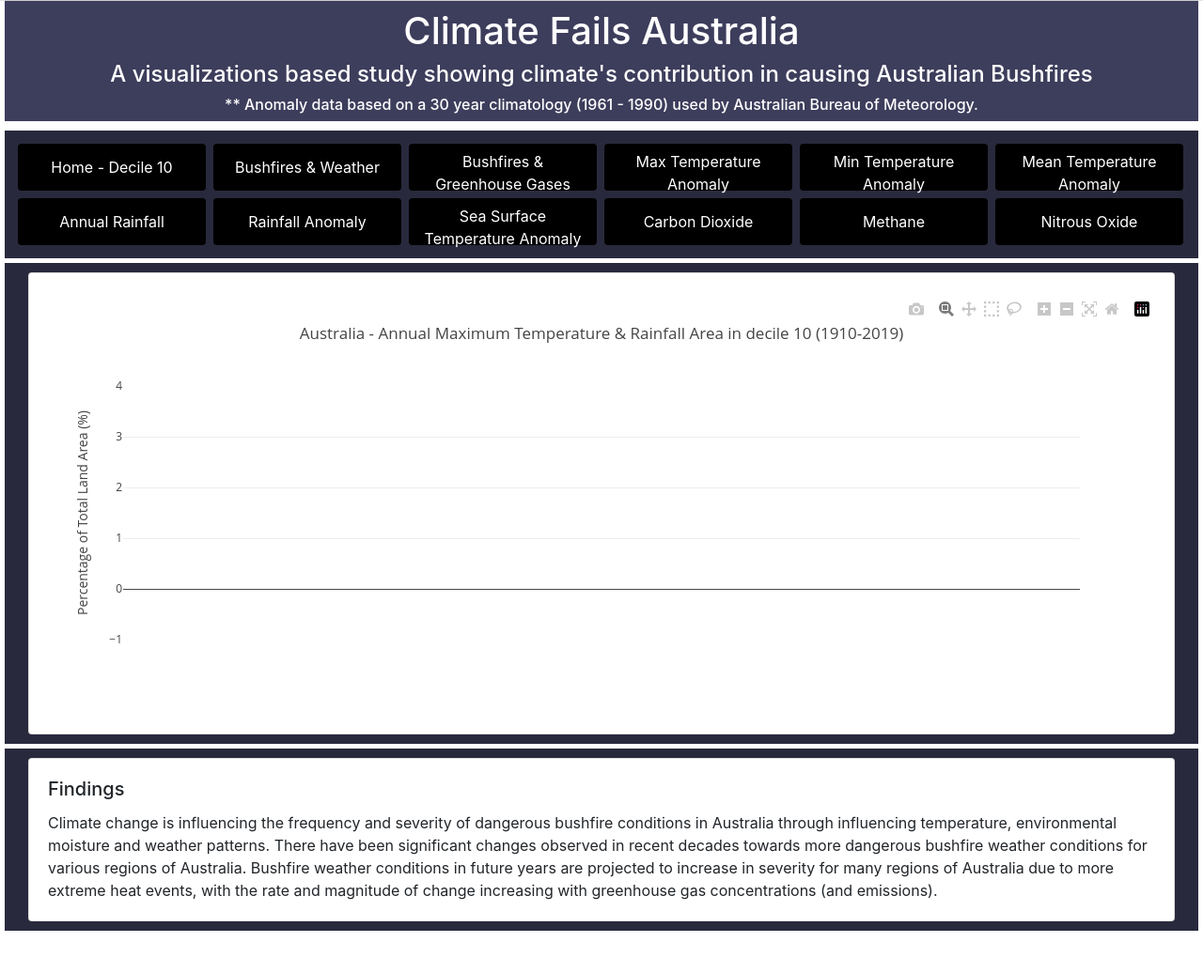
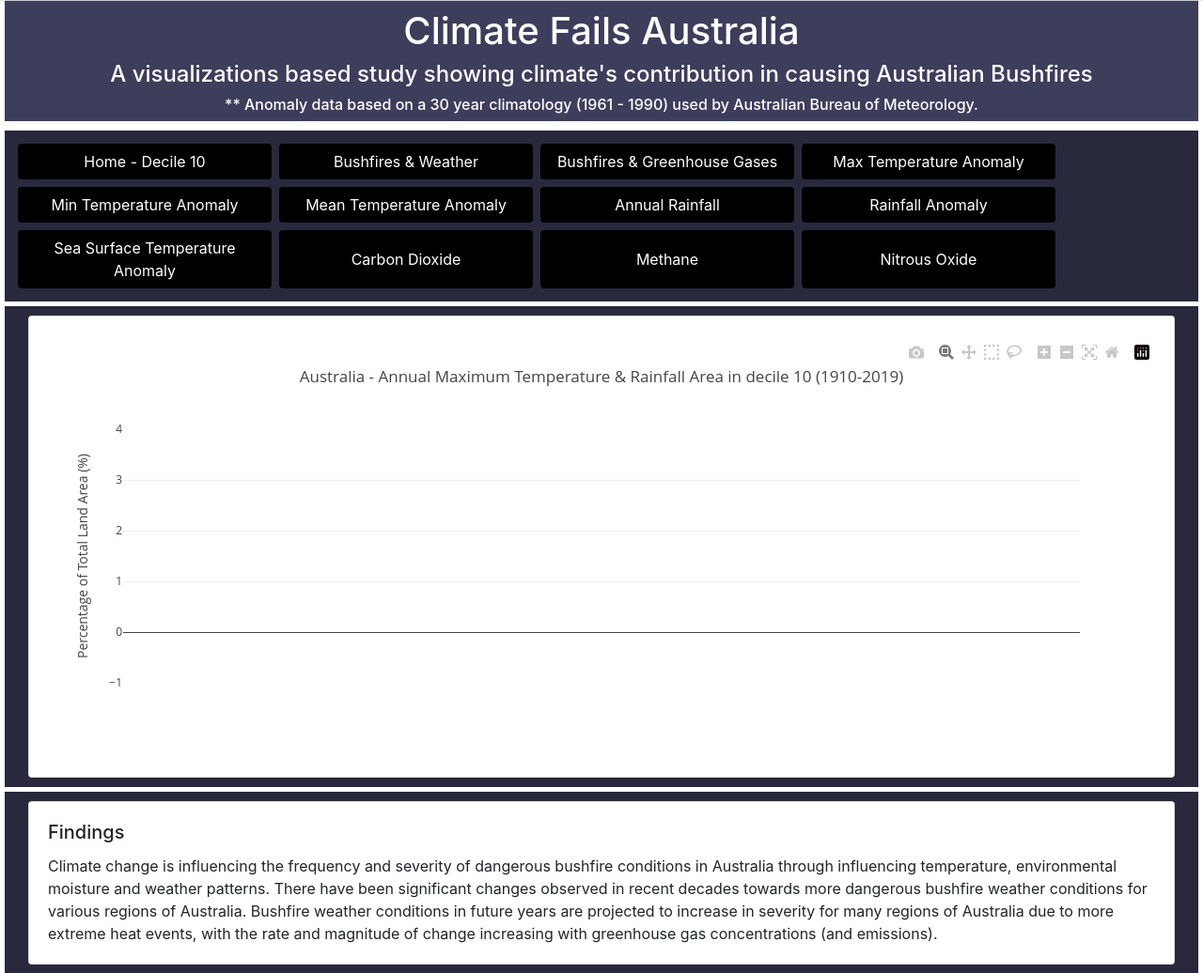
Before and after one commit to esharma3/project_australian_bushfires_webapp, a Flask app: page /climate-fails in a window 1280 px wide. Shown: the part 56-1092 px from the top of the page at 94% size. Run offline with Flask 2, Linux system fonts and the light colour scheme; data that the repository does not hold is empty; some libraries are stand-ins or nearby versions.

Commit message:
removed height adjustment from climate styling

```diff
--- a/static/css/style.css
+++ b/static/css/style.css
@@ -165,7 +165,6 @@ footer {
 }
 
 #climate_header {
-  height: 130px;
   background: rgb(61, 61, 92);
   text-align: center;
   margin-bottom: 10px;
@@ -187,8 +186,7 @@ footer {
 
 .btn {
   background-color: black;
-  width: 16%;
-  height: 50px;
+  width: 270px;
   color: white;
   margin: 4px;
 }
```
